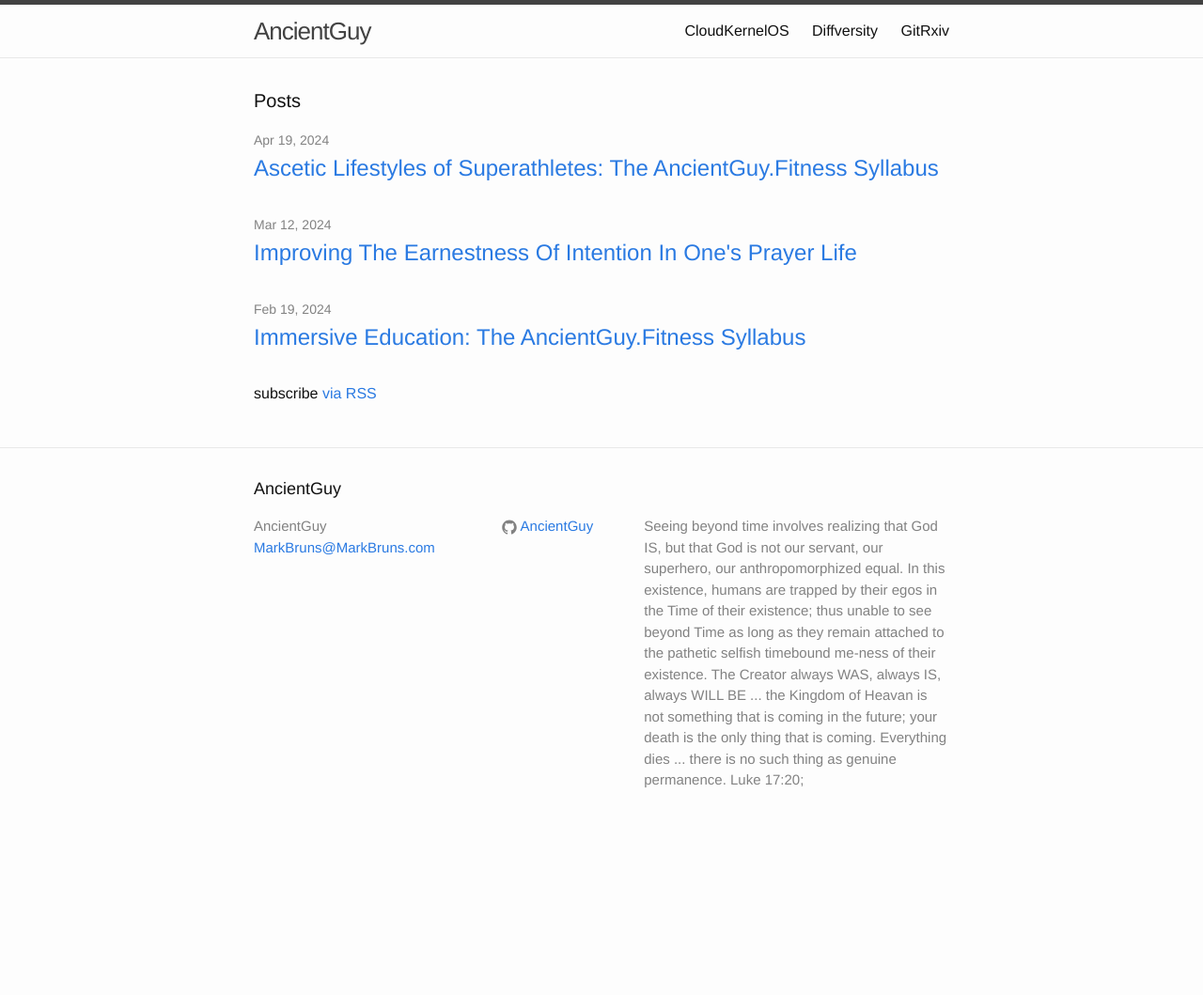
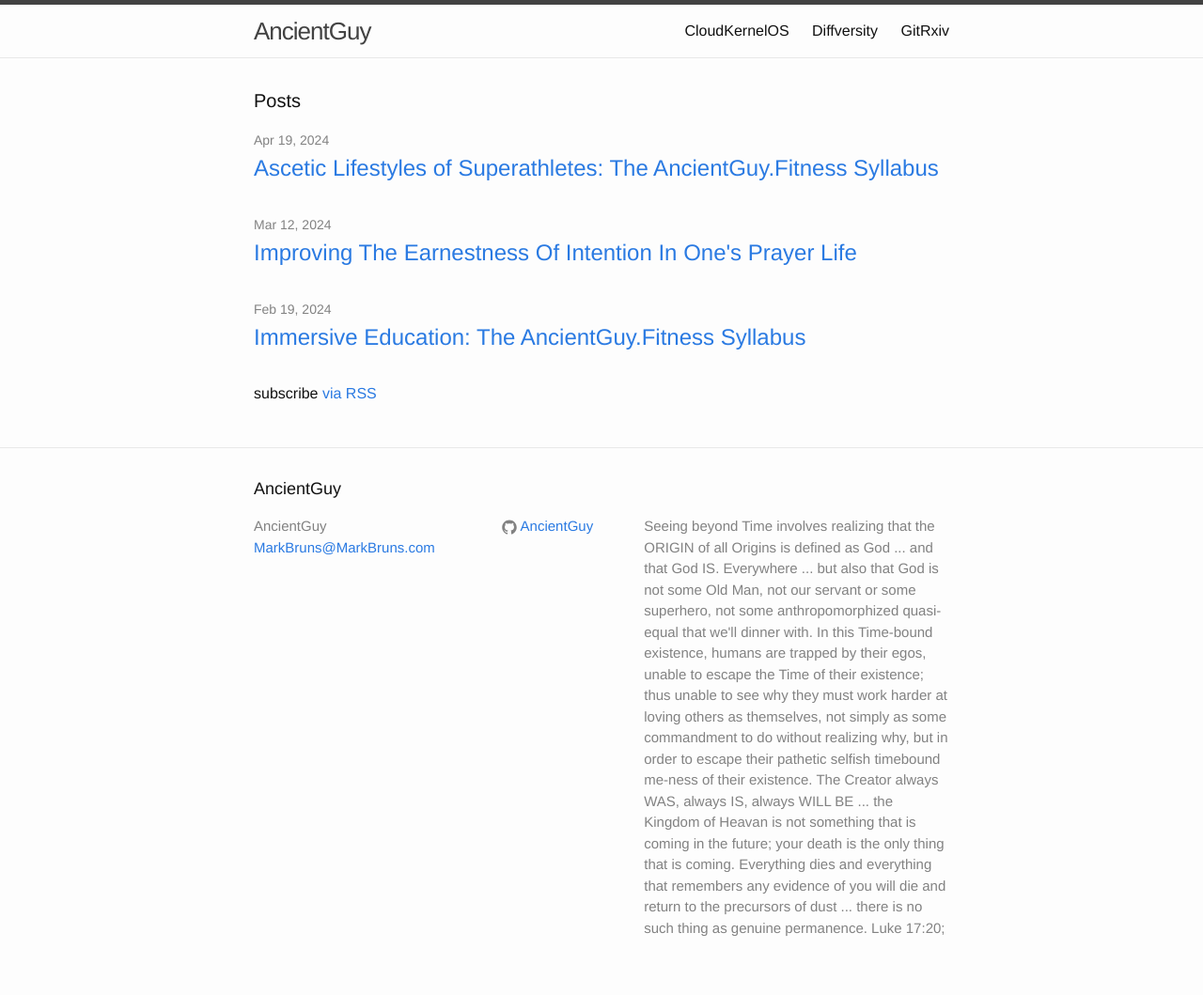
Before and after one commit to soilqualitylab/soilqualitylab.github.io, a Jekyll site: the page built from index.html, in a window 1280 px wide. Shown: the whole page at 94% size. Built offline with Jekyll 4.4.1, drawn with Linux system fonts in a browser that asks for light colours; before the commit the page ends 902 px from its top, so only the background shows below that.

Commit message:
the preface

```diff
--- a/_config.yml
+++ b/_config.yml
@@ -1,7 +1,7 @@
 # Site settings
 title: AncientGuy
 email: MarkBruns@MarkBruns.com
-description: Seeing beyond time involves realizing that God IS, but that God is not our servant, our superhero, our anthropomorphized equal. In this existence, humans are trapped by their egos in the Time of their existence; thus unable to see beyond Time as long as they remain attached to the pathetic selfish timebound me-ness of their existence. The Creator always WAS, always IS, always WILL BE ... the Kingdom of Heavan is not something that is coming in the future; your death is the only thing that is coming. Everything dies ... there is no such thing as genuine permanence. Luke 17:20;
+description: Seeing beyond Time involves realizing that the ORIGIN of all Origins is defined as God ... and that God IS. Everywhere ... but also that God is not some Old Man, not our servant or some superhero, not some anthropomorphized quasi-equal that we'll dinner with. In this Time-bound existence, humans are trapped by their egos, unable to escape the Time of their existence; thus unable to see why they must work harder at loving others as themselves, not simply as some commandment to do without realizing why, but in order to escape their pathetic selfish timebound me-ness of their existence. The Creator always WAS, always IS, always WILL BE ... the Kingdom of Heavan is not something that is coming in the future; your death is the only thing that is coming. Everything dies and everything that remembers any evidence of you will die and return to the precursors of dust ... there is no such thing as genuine permanence. Luke 17:20;
 github_username:  AncientGuy
 
 # Build settings
```
